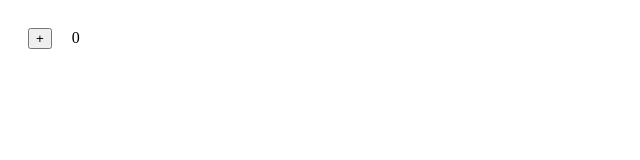
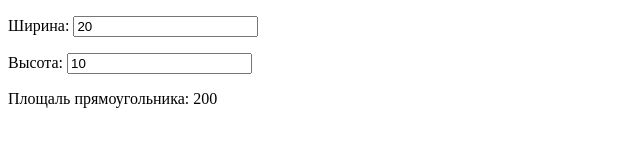
Before and after one commit to zetmarley/vue_learning, a website: page index.html in a window 1280 px wide. Shown: the whole page, without its empty margins (0-640 px from the left). Drawn offline with nearby package versions, Linux system fonts and the light colour scheme.

Commit message:
two-way binding

```diff
--- a/index.html
+++ b/index.html
@@ -3,29 +3,18 @@
 <head>
 <title>Изучаем Vue 3</title>
 <meta charset="utf-8" />
-<style>
-button{margin:20px;}
-</style>
 </head>
 <body>
 <div id="app">
-    <button v-on:click="increase(2), inform()">+</button>
-    <span>{{ counter }}</span>
-    <div>{{ status }}</div>
+    <p>Ширина: <input type="number" v-model="width" placeholder="Введите ширину" /></p>
+    <p>Высота: <input type="number" v-model="height" placeholder="Введите высоту" /></p>
+    <p>Площаль прямоугольника: {{ width * height }}</p>
 </div>
 <script src="https://unpkg.com/vue"></script>
 <script>
 const vueApp = Vue.createApp({
   data() {
-    return {counter:0, status:''}
-  },
-  methods:{
-    increase(n){
-        this.counter = this.counter + n;
-    },
-    inform(){
-        this.status = "Время нажатия кнопки: " + new Date().toLocaleString();
-    }
+    return {width: 20, height: 10}
   }
 }).mount('#app');
 </script>
```
